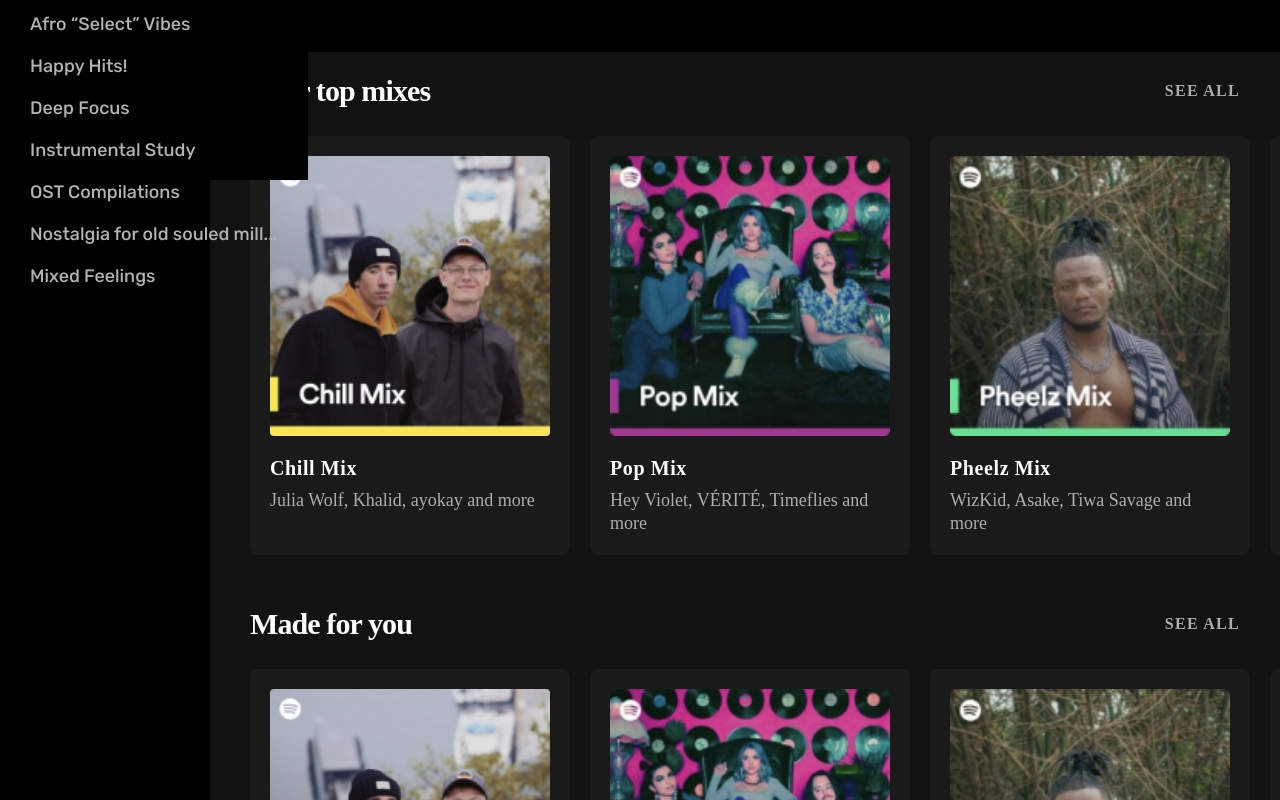
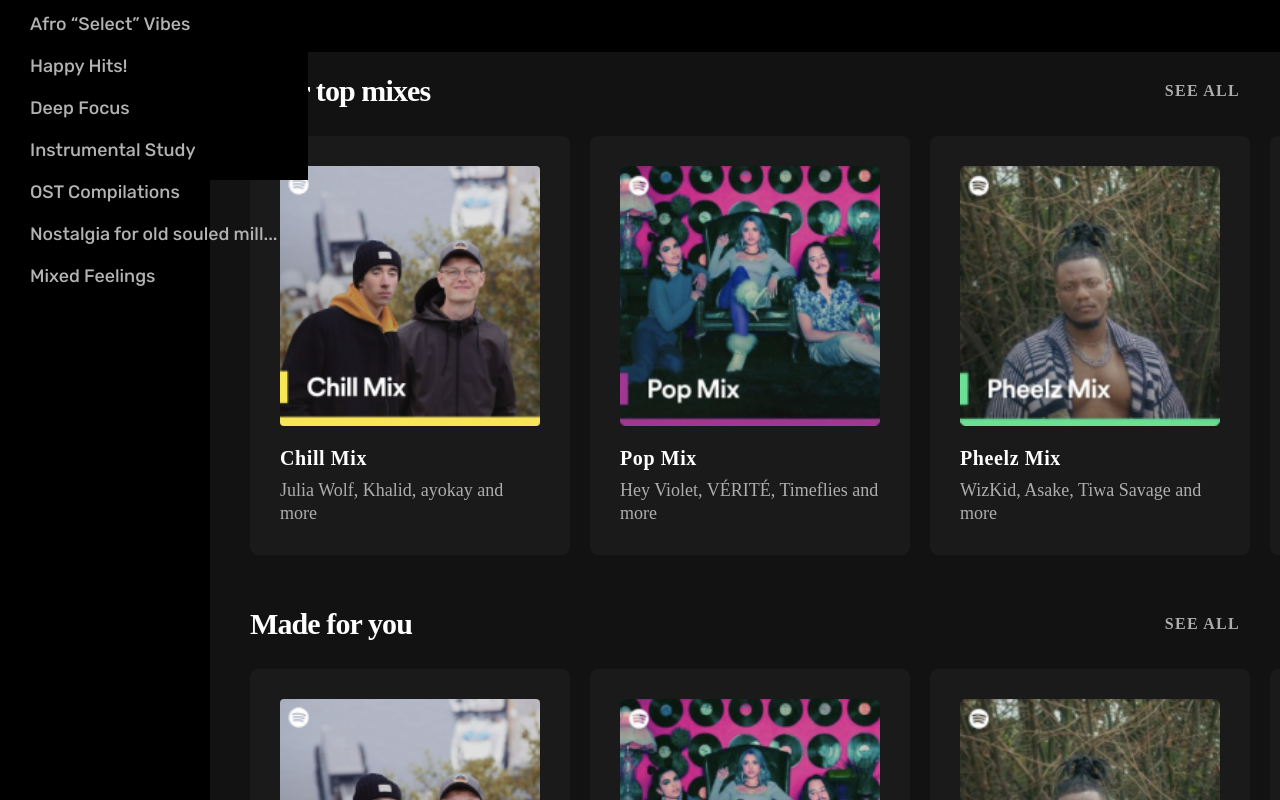
Before and after one commit to djurakulov14/spotify-react-2, a React (Vite) app: page / in a window 1280 px wide. Shown: the part 620-1420 px from the top of the page. Built offline with nearby package versions, Linux system fonts and the light colour scheme; data requests are answered from the project's data file.

Commit message:
fixed bug

```diff
--- a/src/App.css
+++ b/src/App.css
@@ -56,7 +56,7 @@
       display: flex;
       flex-direction: column;
 
-      padding: 20px;
+      padding: 30px;
       width: 320px;
       margin: 0 auto;
       background-color: #1a1a1a;
--- a/src/App.jsx
+++ b/src/App.jsx
@@ -5,7 +5,6 @@
 import Player from './Components/Player.jsx'
 import './index.scss'
 import Layout from './Layout/Layout.jsx'
-import Header from "./Components/Header.jsx";
 
 function App() {
 	const [tracks, setTracks] = useState([])
```
